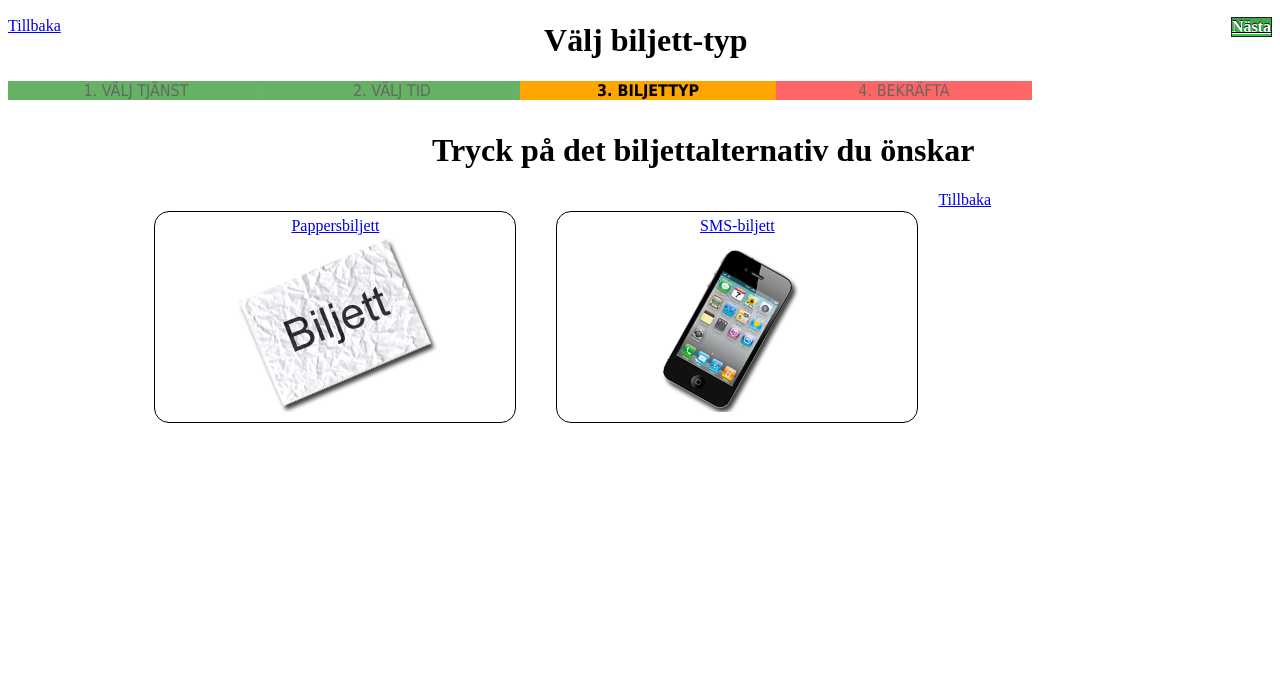
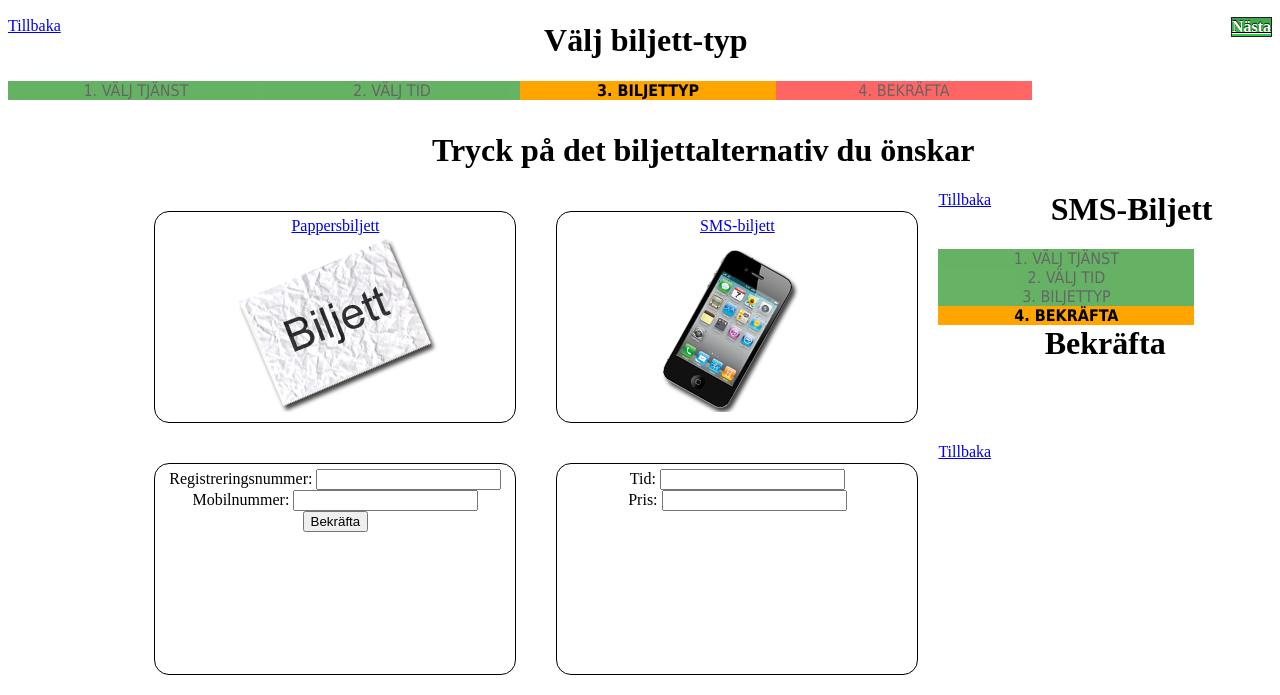
Before and after one commit to ivarsson/Parkera, a PHP site: page / in a window 1280 px wide. Shown: the part 1225-1920 px from the top of the page. Before the commit the page ends 1648 px from the top, so only its background shows below. Run offline with PHP 8.4, Linux system fonts and the light colour scheme; some libraries are stand-ins or nearby versions.

Commit message:
confirmMobil

```diff
--- a/confirmMobile.php
+++ b/confirmMobile.php
@@ -1,5 +1,5 @@
 <div data-role="header" data-theme="a">
-	<h1>Bekräfta</h1>
+	<h1>SMS-Biljett</h1>
 </div>
 
 <div id="progressBar">
@@ -9,9 +9,32 @@
 	<span class="active">4. Bekräfta</span>
 </div>
 
+<div id="main">
+	<h1>Bekräfta</h1>
+
+	<div class="button">
+		<label for="regnr">Registreringsnummer: </label>
+		<input type="text" name="regnr" id="regnr" />
+		<br />
+		<label for="telnr">Mobilnummer: </label>
+		<input type="text" name="telnr" id="telnr" />
+		<button type="button">Bekräfta</button>
+	</div>
+
+	<div class="button">
+		<label for="time">Tid: </label>
+		<input type="text" name="time" id="time" />
+		<br />
+		<label for="price">Pris: </label>
+		<input type="text" name="price" id="price" />
+	</div>
+
+
+
+</div>
+
 <div data-role="footer" data-theme="a">
 	<p>
 		<a class="back" onClick="window.location.reload()" href="#ticket" data-role="button" data-inline="true" data-icon="back">Tillbaka</a>
-
 	</p>
 </div>
--- a/index.php
+++ b/index.php
@@ -91,6 +91,11 @@
 		<?php include 'ticket.php'; ?>
 	</div>
 
+	<!--Confirm mobile-->
+	<div data-role="page" id="confirmMobile">
+		<?php include 'confirmMobile.php'; ?>
+	</div>
+
 </body>
 
 </html>
--- a/ticket.php
+++ b/ticket.php
@@ -9,7 +9,7 @@
 	<span class="inactive">4. Bekräfta</span>
 </div>
 
-	<div id="main">
+<div id="main">
 		<h1>Tryck på det biljettalternativ du önskar</h1>
 
 	<a href="#confirmPaper" class="button" style="background-image:url('images/paperTicket.png'); repeat:none;" onClick="window.location.reload()" data-role="button">Pappersbiljett</a>
```
